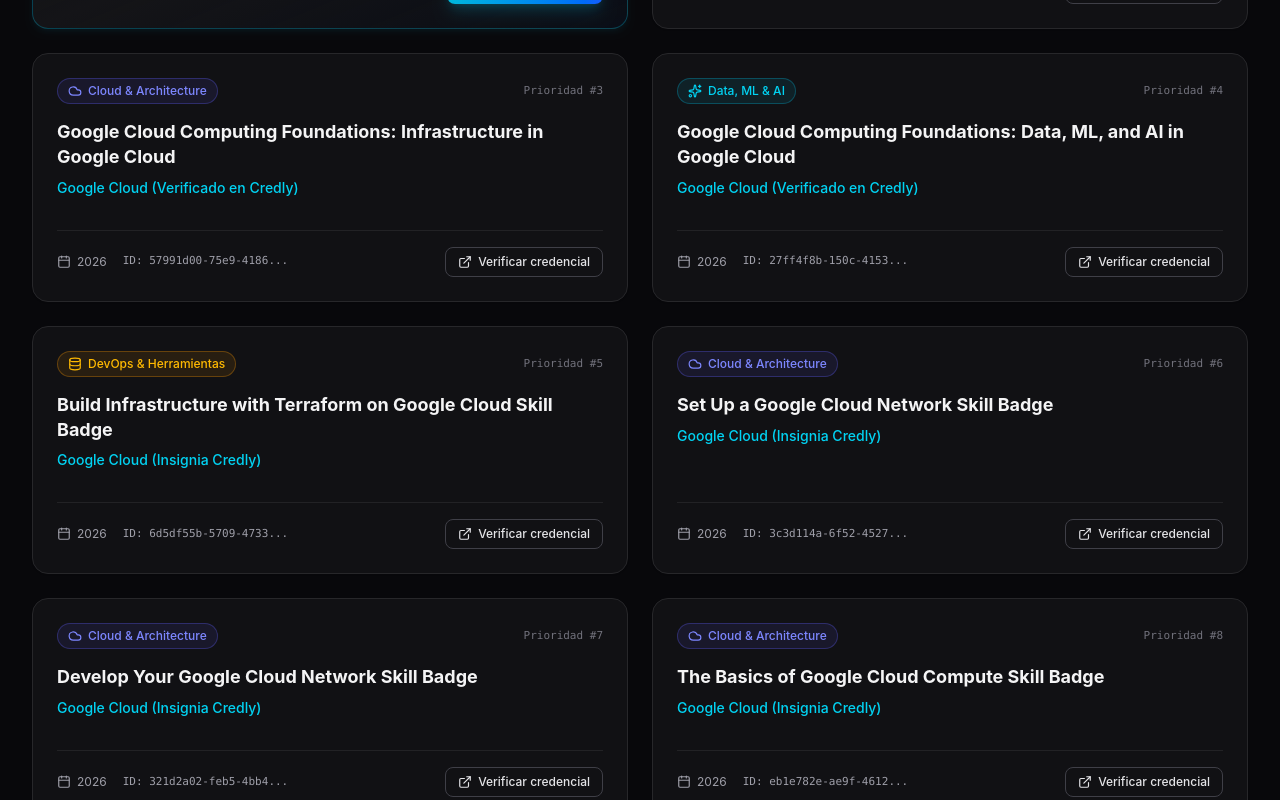
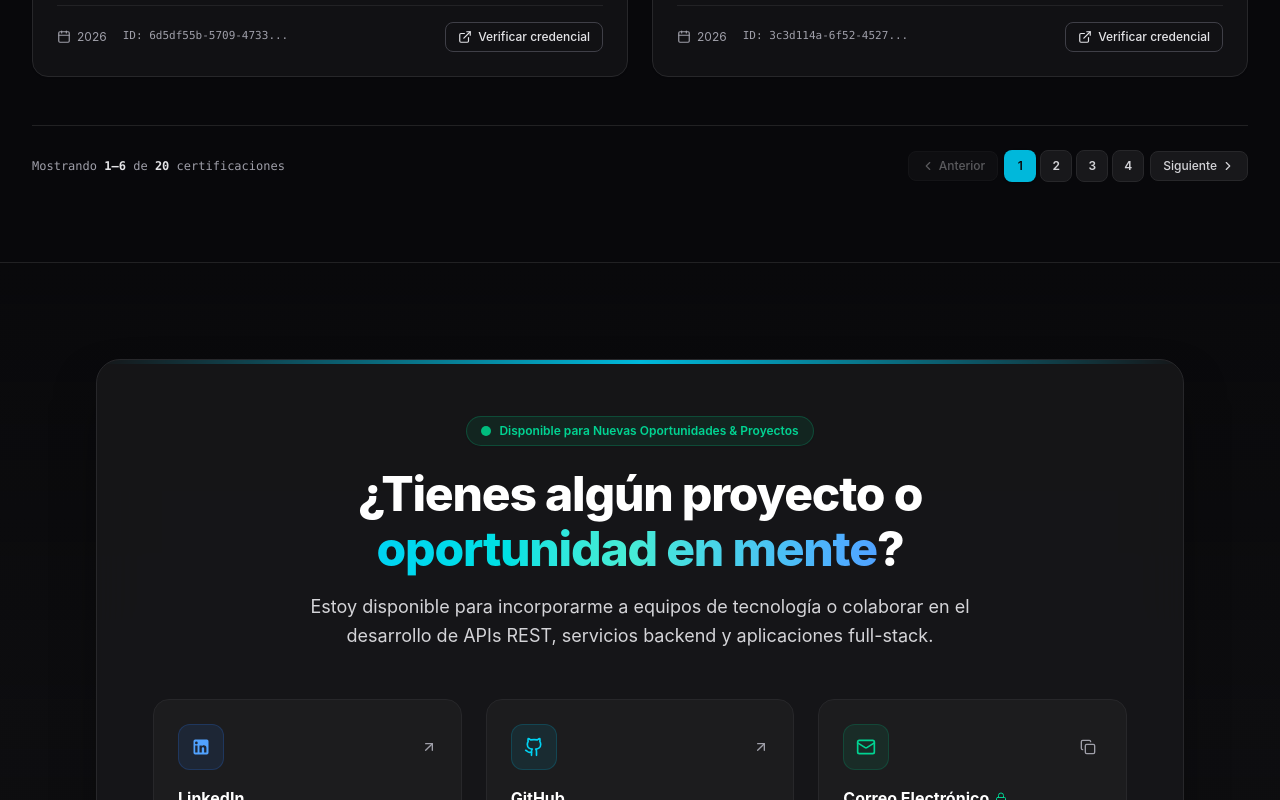
Before and after one commit to Nano-DevCode/Portafolio-Personal, a React (Vite) app: page / in a window 1280 px wide. Shown: the part 6480-7280 px from the top of the page. Built offline with nearby package versions, Linux system fonts and the light colour scheme.

Commit message:
feat(ui): agregar paginacion interactiva en proyectos y certificaciones

```diff
--- a/src/components/sections/CertificationsSection.tsx
+++ b/src/components/sections/CertificationsSection.tsx
@@ -18,6 +18,7 @@
 import type { Certification } from '../../types/certification';
 import { certifications } from '../../data/certifications';
 import { Button } from '../ui/Button';
+import { Pagination } from '../ui/Pagination';
 
 type FilterType = 'all' | 'cloud' | 'udemy' | 'academic';
 
@@ -69,8 +70,11 @@
   },
 };
 
+const ITEMS_PER_PAGE = 6;
+
 export const CertificationsSection: React.FC = () => {
   const [activeFilter, setActiveFilter] = useState<FilterType>('all');
+  const [currentPage, setCurrentPage] = useState(1);
 
   // Ordenar automáticamente de menor a mayor 'importance' (1 = más relevante)
   const sortedCertifications = useMemo(() => {
@@ -87,8 +91,22 @@
     return list;
   }, [activeFilter]);
 
+  // Total pages
+  const totalPages = Math.ceil(sortedCertifications.length / ITEMS_PER_PAGE);
+
+  // Paginated items
+  const paginatedCertifications = useMemo(() => {
+    const startIndex = (currentPage - 1) * ITEMS_PER_PAGE;
+    return sortedCertifications.slice(startIndex, startIndex + ITEMS_PER_PAGE);
+  }, [sortedCertifications, currentPage]);
+
+  const handleFilterChange = (filter: FilterType) => {
+    setActiveFilter(filter);
+    setCurrentPage(1);
+  };
+
   return (
-    <section id="certificaciones" className="py-20 relative border-t border-zinc-200 dark:border-zinc-900 bg-white/40 dark:bg-zinc-950/40 transition-colors">
+    <section id="certificaciones" className="py-20 relative border-t border-zinc-200 dark:border-zinc-900 bg-white/40 dark:bg-zinc-950/40 transition-colors scroll-mt-12">
       <div className="max-w-7xl mx-auto px-4 sm:px-6 lg:px-8">
         {/* Section Header */}
         <div className="text-center max-w-3xl mx-auto mb-12">
@@ -112,7 +130,7 @@
             Filtrar:
           </span>
           <button
-            onClick={() => setActiveFilter('all')}
+            onClick={() => handleFilterChange('all')}
             className={`text-xs px-3.5 py-1.5 rounded-full font-medium transition-colors cursor-pointer shrink-0 ${
               activeFilter === 'all'
                 ? 'bg-cyan-500 text-zinc-950 font-semibold shadow-sm'
@@ -122,7 +140,7 @@
             Todas ({certifications.length})
           </button>
           <button
-            onClick={() => setActiveFilter('cloud')}
+            onClick={() => handleFilterChange('cloud')}
             className={`text-xs px-3.5 py-1.5 rounded-full font-medium transition-colors cursor-pointer shrink-0 ${
               activeFilter === 'cloud'
                 ? 'bg-cyan-500 text-zinc-950 font-semibold shadow-sm'
@@ -132,7 +150,7 @@
             Google Cloud (Credly)
           </button>
           <button
-            onClick={() => setActiveFilter('udemy')}
+            onClick={() => handleFilterChange('udemy')}
             className={`text-xs px-3.5 py-1.5 rounded-full font-medium transition-colors cursor-pointer shrink-0 ${
               activeFilter === 'udemy'
                 ? 'bg-cyan-500 text-zinc-950 font-semibold shadow-sm'
@@ -142,7 +160,7 @@
             Especializaciones Udemy
           </button>
           <button
-            onClick={() => setActiveFilter('academic')}
+            onClick={() => handleFilterChange('academic')}
             className={`text-xs px-3.5 py-1.5 rounded-full font-medium transition-colors cursor-pointer shrink-0 ${
               activeFilter === 'academic'
                 ? 'bg-cyan-500 text-zinc-950 font-semibold shadow-sm'
@@ -155,7 +173,7 @@
 
         {/* Certifications Grid */}
         <div className="grid md:grid-cols-2 gap-6">
-          {sortedCertifications.map((cert) => {
+          {paginatedCertifications.map((cert) => {
             const cat = categoryBadges[cert.category] || categoryBadges.other;
             const isTopRanked = cert.importance === 1;
 
@@ -232,6 +250,17 @@
             );
           })}
         </div>
+
+        {/* Pagination Component */}
+        <Pagination
+          currentPage={currentPage}
+          totalPages={totalPages}
+          totalItems={sortedCertifications.length}
+          itemsPerPage={ITEMS_PER_PAGE}
+          onPageChange={setCurrentPage}
+          itemLabel="certificaciones"
+          scrollToId="certificaciones"
+        />
       </div>
     </section>
   );
--- a/src/components/sections/ProjectsSection.tsx
+++ b/src/components/sections/ProjectsSection.tsx
@@ -3,6 +3,7 @@
 import type { Project, TechCategory } from '../../types/project';
 import { ProjectCard } from '../ui/ProjectCard';
 import { ProjectModal } from '../ui/ProjectModal';
+import { Pagination } from '../ui/Pagination';
 
 interface ProjectsSectionProps {
   projects: Project[];
@@ -20,10 +21,13 @@
   ai: 'IA & Computer Vision',
 };
 
+const ITEMS_PER_PAGE = 3;
+
 export const ProjectsSection: React.FC<ProjectsSectionProps> = ({ projects }) => {
   const [selectedCategory, setSelectedCategory] = useState<FilterCategory>('all');
   const [searchQuery, setSearchQuery] = useState('');
   const [selectedProject, setSelectedProject] = useState<Project | null>(null);
+  const [currentPage, setCurrentPage] = useState(1);
 
   // Available categories present in existing project tags
   const availableCategories = useMemo(() => {
@@ -54,8 +58,27 @@
     });
   }, [projects, selectedCategory, searchQuery]);
 
+  // Total pages
+  const totalPages = Math.ceil(filteredProjects.length / ITEMS_PER_PAGE);
+
+  // Paginated subset of projects
+  const paginatedProjects = useMemo(() => {
+    const startIndex = (currentPage - 1) * ITEMS_PER_PAGE;
+    return filteredProjects.slice(startIndex, startIndex + ITEMS_PER_PAGE);
+  }, [filteredProjects, currentPage]);
+
+  const handleCategoryChange = (cat: FilterCategory) => {
+    setSelectedCategory(cat);
+    setCurrentPage(1);
+  };
+
+  const handleSearchChange = (query: string) => {
+    setSearchQuery(query);
+    setCurrentPage(1);
+  };
+
   return (
-    <section id="proyectos" className="py-20 relative transition-colors">
+    <section id="proyectos" className="py-20 relative transition-colors scroll-mt-12">
       <div className="max-w-7xl mx-auto px-4 sm:px-6 lg:px-8">
         {/* Section Header */}
         <div className="text-center max-w-3xl mx-auto mb-12">
@@ -80,7 +103,7 @@
               Filtrar:
             </span>
             <button
-              onClick={() => setSelectedCategory('all')}
+              onClick={() => handleCategoryChange('all')}
               className={`text-xs px-3.5 py-1.5 rounded-full font-medium transition-colors cursor-pointer shrink-0 ${
                 selectedCategory === 'all'
                   ? 'bg-cyan-500 text-zinc-950 font-semibold shadow-sm'
@@ -96,7 +119,7 @@
               return (
                 <button
                   key={category}
-                  onClick={() => setSelectedCategory(category)}
+                  onClick={() => handleCategoryChange(category)}
                   className={`text-xs px-3.5 py-1.5 rounded-full font-medium transition-colors cursor-pointer shrink-0 capitalize ${
                     selectedCategory === category
                       ? 'bg-cyan-500 text-zinc-950 font-semibold shadow-sm'
@@ -115,17 +138,18 @@
             <input
               type="text"
               value={searchQuery}
-              onChange={(e) => setSearchQuery(e.target.value)}
+              onChange={(e) => handleSearchChange(e.target.value)}
               placeholder="Buscar por tecnología o nombre..."
               className="w-full pl-9 pr-4 py-2 bg-white dark:bg-zinc-900/90 border border-zinc-300 dark:border-zinc-800 rounded-xl text-xs text-zinc-900 dark:text-zinc-200 placeholder-zinc-400 dark:placeholder-zinc-500 focus:outline-none focus:border-cyan-500/50 transition-colors shadow-xs"
             />
           </div>
         </div>
 
-        {/* Projects Grid */}
+        {/* Projects Grid with Pagination */}
         {filteredProjects.length > 0 ? (
+          <>
             <div className="grid md:grid-cols-2 lg:grid-cols-3 gap-8">
-            {filteredProjects.map((project) => (
+              {paginatedProjects.map((project) => (
                 <ProjectCard
                   key={project.id}
                   project={project}
@@ -133,6 +157,17 @@
                 />
               ))}
             </div>
+
+            <Pagination
+              currentPage={currentPage}
+              totalPages={totalPages}
+              totalItems={filteredProjects.length}
+              itemsPerPage={ITEMS_PER_PAGE}
+              onPageChange={setCurrentPage}
+              itemLabel="proyectos"
+              scrollToId="proyectos"
+            />
+          </>
         ) : (
           <div className="text-center py-16 px-4 bg-zinc-100/60 dark:bg-zinc-900/30 rounded-2xl border border-zinc-200 dark:border-zinc-800">
             <Code2 className="w-12 h-12 text-zinc-400 dark:text-zinc-600 mx-auto mb-3" />
--- /dev/null
+++ b/src/components/ui/Pagination.tsx
@@ -0,0 +1,137 @@
+import React from 'react';
+import { ChevronLeft, ChevronRight } from 'lucide-react';
+
+interface PaginationProps {
+  currentPage: number;
+  totalPages: number;
+  totalItems: number;
+  itemsPerPage: number;
+  onPageChange: (page: number) => void;
+  itemLabel?: string;
+  scrollToId?: string;
+}
+
+export const Pagination: React.FC<PaginationProps> = ({
+  currentPage,
+  totalPages,
+  totalItems,
+  itemsPerPage,
+  onPageChange,
+  itemLabel = 'elementos',
+  scrollToId,
+}) => {
+  if (totalPages <= 1) {
+    return null;
+  }
+
+  const handlePageChange = (newPage: number) => {
+    if (newPage === currentPage || newPage < 1 || newPage > totalPages) return;
+    onPageChange(newPage);
+    if (scrollToId) {
+      const element = document.getElementById(scrollToId);
+      if (element) {
+        element.scrollIntoView({ behavior: 'smooth', block: 'start' });
+      }
+    }
+  };
+
+  const startItem = (currentPage - 1) * itemsPerPage + 1;
+  const endItem = Math.min(currentPage * itemsPerPage, totalItems);
+
+  // Generar páginas numeradas
+  const getPageNumbers = () => {
+    const pages: (number | string)[] = [];
+    if (totalPages <= 7) {
+      for (let i = 1; i <= totalPages; i++) {
+        pages.push(i);
+      }
+    } else {
+      pages.push(1);
+      if (currentPage > 3) {
+        pages.push('...');
+      }
+      const start = Math.max(2, currentPage - 1);
+      const end = Math.min(totalPages - 1, currentPage + 1);
+      for (let i = start; i <= end; i++) {
+        pages.push(i);
+      }
+      if (currentPage < totalPages - 2) {
+        pages.push('...');
+      }
+      pages.push(totalPages);
+    }
+    return pages;
+  };
+
+  return (
+    <nav
+      aria-label={`Paginación de ${itemLabel}`}
+      className="mt-12 pt-6 border-t border-zinc-200 dark:border-zinc-800/80 flex flex-col sm:flex-row items-center justify-between gap-4"
+    >
+      {/* Resumen de elementos */}
+      <p className="text-xs text-zinc-500 dark:text-zinc-400 order-2 sm:order-1 font-mono">
+        Mostrando <span className="font-semibold text-zinc-800 dark:text-zinc-200">{startItem}–{endItem}</span> de{' '}
+        <span className="font-semibold text-zinc-800 dark:text-zinc-200">{totalItems}</span> {itemLabel}
+      </p>
+
+      {/* Controles de página */}
+      <div className="flex items-center gap-1.5 order-1 sm:order-2">
+        {/* Botón Anterior */}
+        <button
+          onClick={() => handlePageChange(currentPage - 1)}
+          disabled={currentPage === 1}
+          aria-label="Página anterior"
+          className="inline-flex items-center gap-1 px-3 py-1.5 rounded-lg text-xs font-medium transition-colors cursor-pointer disabled:opacity-40 disabled:cursor-not-allowed bg-white dark:bg-zinc-900 text-zinc-700 dark:text-zinc-300 hover:bg-zinc-100 dark:hover:bg-zinc-800 border border-zinc-200 dark:border-zinc-800 shadow-2xs"
+        >
+          <ChevronLeft className="w-3.5 h-3.5" />
+          <span className="hidden sm:inline">Anterior</span>
+        </button>
+
+        {/* Botones numéricos */}
+        <div className="flex items-center gap-1">
+          {getPageNumbers().map((p, idx) => {
+            if (p === '...') {
+              return (
+                <span
+                  key={`ellipsis-${idx}`}
+                  className="px-2 py-1 text-xs text-zinc-400 dark:text-zinc-500 font-mono"
+                >
+                  …
+                </span>
+              );
+            }
+
+            const pageNum = p as number;
+            const isActive = pageNum === currentPage;
+
+            return (
+              <button
+                key={pageNum}
+                onClick={() => handlePageChange(pageNum)}
+                aria-current={isActive ? 'page' : undefined}
+                className={`min-w-[32px] h-8 px-2 text-xs font-semibold rounded-lg transition-all cursor-pointer flex items-center justify-center ${
+                  isActive
+                    ? 'bg-cyan-500 text-zinc-950 shadow-sm font-bold'
+                    : 'bg-white dark:bg-zinc-900 text-zinc-700 dark:text-zinc-300 hover:bg-zinc-100 dark:hover:bg-zinc-800 border border-zinc-200 dark:border-zinc-800'
+                }`}
+              >
+                {pageNum}
+              </button>
+            );
+          })}
+        </div>
+
+        {/* Botón Siguiente */}
+        <button
+          onClick={() => handlePageChange(currentPage + 1)}
+          disabled={currentPage === totalPages}
+          aria-label="Página siguiente"
+          className="inline-flex items-center gap-1 px-3 py-1.5 rounded-lg text-xs font-medium transition-colors cursor-pointer disabled:opacity-40 disabled:cursor-not-allowed bg-white dark:bg-zinc-900 text-zinc-700 dark:text-zinc-300 hover:bg-zinc-100 dark:hover:bg-zinc-800 border border-zinc-200 dark:border-zinc-800 shadow-2xs"
+        >
+          <span className="hidden sm:inline">Siguiente</span>
+          <ChevronRight className="w-3.5 h-3.5" />
+        </button>
+      </div>
+    </nav>
+  );
+};
```
Lines whose indentation alone changed are shown as unchanged.
